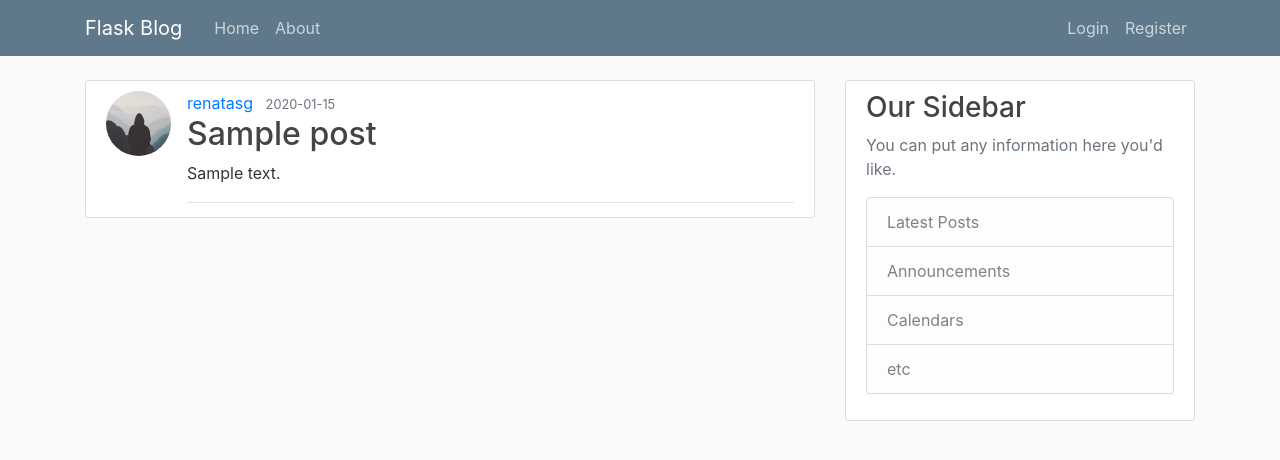
After one commit to rgo1991/renatasg-deploying, a Flask app: page /post/1 in a window 1280 px wide. The commit adds this page. Shown: the top 460 px of the page. Run offline with Flask 3, Linux system fonts and the light colour scheme; tables that the repository leaves empty hold one stand-in row (values such as "Sample post").

Commit message:
update and delete posts

```diff
--- a/main/__init__.py
+++ b/main/__init__.py
@@ -7,8 +7,8 @@ app = Flask(__name__)
 #Secret key is used to sign session cookies for protection against cookie data tampering
 app.config['SECRET_KEY'] = '41570e8b023610560c5c76480ac34c7b'
 app.config['SQLALCHEMY_DATABASE_URI'] = 'sqlite:///site.db'
-db = SQLAlchemy(app)
-app.app_context().push()
+db = SQLAlchemy(app) # create db instance
+app.app_context().push() # needed for SQLalchemy to create db. Got from internet myself
 bcrypt = Bcrypt(app)
 login_manager = LoginManager(app)
 login_manager.login_view = 'login' # redirect user to login page if they user /account url manually and are not logged in
--- a/main/routes.py
+++ b/main/routes.py
@@ -1,5 +1,5 @@
-from flask import render_template, url_for, flash, redirect, request
-from main.forms import RegistrationForm, LoginForm, UpdateAccountForm
+from flask import render_template, url_for, flash, redirect, request, abort
+from main.forms import RegistrationForm, LoginForm, UpdateAccountForm, PostForm
 from main.models import User, Post
 from main import app, db, bcrypt
 from flask_login import login_user, current_user, logout_user, login_required
@@ -8,29 +8,17 @@ import os
 from PIL import Image
 
 
-posts = [
-    {
-        'author': '123',
-        'title': '123',
-        'content': '123',
-        'date_posted': '123'
-    },
-    {
-        'author': '123',
-        'title': '123',
-        'content': '123',
-        'date_posted': '123'
-    }
-]
-
 @app.route("/")
 @app.route("/home")
 def home():
+    posts = Post.query.all()
     return render_template('home.html', posts=posts)
+
 
 @app.route("/about")
 def about():
     return render_template('about.html', title='About')
+
 
 #define the register function. That accepts POST and GET html requests from users (allows user to submit things via the form)
 @app.route("/register",  methods=['GET', 'POST'])
@@ -66,22 +54,25 @@ def login():
             flash('Login Unsuccessful. Please check email and password', 'danger')
     return render_template('login.html', title='Login', form=form)
 
+
 @app.route("/logout")
 def logout():
     logout_user()
     return redirect(url_for('home'))
 
-
+# Save a picture that the user uploads to the profile_pics dir
 def save_picture(form_picture):
     random_hex = secrets.token_hex(8)
-    _, f_ext = os.path.splitext(form_picture.filename)
-    picture_fn = random_hex + f_ext
-    picture_path = os.path.join(app.root_path, 'static/profile_pics', picture_fn)
+    _, f_ext = os.path.splitext(form_picture.filename) # Get file extension
+    picture_fn = random_hex + f_ext # create new file name from random hex + extension
+    picture_path = os.path.join(app.root_path, 'static/profile_pics', picture_fn) # create full path to file name
 
+    # Resize pic once its uploaded
     output_size = (125, 125)
     i = Image.open(form_picture)
     i.thumbnail(output_size)
 
+    # Save it
     i.save(picture_path)
     return picture_fn
 
@@ -91,7 +82,9 @@ def save_picture(form_picture):
 @login_required # Route only displays if the user is logged in
 def account():
     form = UpdateAccountForm()
+    # If the update account form passes validation in that new values dont exist in db then update the current user values
     if form.validate_on_submit():
+        # if the user also ulaoded a picture then save pic using function and set it as user profile pic
         if form.picture.data:
             picture_file = save_picture(form.picture.data)
             current_user.image_file = picture_file
@@ -100,8 +93,61 @@ def account():
         db.session.commit()
         flash('Your account has been updated', 'success')
         return redirect(url_for('account'))
+    # Display current user info in the form
     elif request.method == 'GET':
         form.username.data = current_user.username
         form.email.data = current_user.email
+    # Set user profile pic to current_user.image_file
     image_file = url_for('static', filename='profile_pics/' + current_user.image_file)
+    # Return the account.html template for this page
     return render_template('account.html', title='Account', image_file=image_file, form=form)
+
+
+@app.route("/post/new", methods=['GET', 'POST'])
+@login_required
+def new_post():
+    form = PostForm()
+    if form.validate_on_submit():
+        post = Post(title=form.title.data, content=form.content.data, author=current_user)
+        db.session.add(post)
+        db.session.commit()
+        flash('Your Post has been submited', 'success')
+        return redirect(url_for('home'))
+    return render_template('create_post.html', title='New Post', form=form, legend='New Post')
+
+
+@app.route("/post/<int:post_id>")
+def post(post_id):
+    post = Post.query.get_or_404(post_id)
+    return render_template('post.html', title=post.title, post=post)
+
+
+@app.route("/post/<int:post_id>/update", methods=['GET', 'POST'])
+@login_required
+def update_post(post_id):
+    post = Post.query.get_or_404(post_id)
+    if post.author != current_user:
+        abort(403)
+    form = PostForm()
+    if form.validate_on_submit():
+        post.title = form.title.data
+        post.content = form.content.data
+        db.session.commit()
+        flash('Your Post has been updated', 'success')
+        return redirect(url_for('post', post_id=post.id))
+    elif request.method == 'GET':
+        form.title.data = post.title
+        form.content.data = post.content
+    return render_template('create_post.html', title='Update Post', form=form, legend='Update Post')
+
+
+@app.route("/post/<int:post_id>/delete", methods=['POST'])
+@login_required
+def delete_post(post_id):
+    post = Post.query.get_or_404(post_id)
+    if post.author != current_user:
+        abort(403)
+    db.session.delete(post)
+    db.session.commit()
+    flash('Your Post has been deleted', 'success')
+    return redirect(url_for('home'))
--- a/main/templates/layout.html
+++ b/main/templates/layout.html
@@ -34,6 +34,7 @@
             <div class="navbar-nav">
                 {% if current_user.is_authenticated %}
                     <a class="nav-item nav-link" href="{{ url_for('account')}}">Account</a>
+                    <a class="nav-item nav-link" href="{{ url_for('new_post')}}">New Post</a>
                     <a class="nav-item nav-link" href="{{ url_for('logout')}}">Logout</a>
                 {% else %}
                     <a class="nav-item nav-link" href="{{ url_for('login')}}">Login</a>
--- /dev/null
+++ b/main/templates/post.html
@@ -0,0 +1,40 @@
+{% extends "layout.html" %}
+{% block content %}
+    <article class="media content-section">
+      <img class="rounded-circle article-img" src="{{ url_for('static', filename='profile_pics/' + post.author.image_file) }}">
+      <div class="media-body">
+        <div class="article-metadata">
+          <a class="mr-2" href="#">{{ post.author.username }}</a>
+          <small class="text-muted">{{ post.date_posted.strftime('%Y-%m-%d') }}</small>
+          <div>
+          {% if post.author == current_user %}
+              <a class="btn btn-secondary btn-sm mt-1 mb-1" href="{{ url_for('update_post', post_id = post.id) }}">Update Post</a>
+              <button type="button" class="btn btn-danger btn-sm m-1"  data-toggle="modal" data-target="#deleteModal">Delete</button>
+          {% endif %}
+          </div>
+        <h2 class="article-title">{{ post.title }}</h2>
+        <p class="article-content">{{ post.content }}</p>
+        </div>
+      </div>
+    </article>
+    <!-- Modal -->
+    <div class="modal fade" id="deleteModal" tabindex="-1" role="dialog" aria-labelledby="deleteModalLabel" aria-hidden="true">
+      <div class="modal-dialog" role="document">
+        <div class="modal-content">
+          <div class="modal-header">
+            <h5 class="modal-title" id="deleteModalLabel">Delete Post?</h5>
+            <button type="button" class="close" data-dismiss="modal" aria-label="Close">
+              <span aria-hidden="true">&times;</span>
+            </button>
+          </div>
+          <div class="modal-footer">
+            <button type="button" class="btn btn-secondary" data-dismiss="modal">Close</button>
+            <form action="{{ url_for('delete_post', post_id=post.id) }}" method="POST">
+              <input class="btn btn-danger" type="submit" value="Delete">
+
+            </form>
+          </div>
+        </div>
+      </div>
+    </div>
+{% endblock content %}
```
Also changed, not shown: main/forms.py (+7 -1 lines), main/templates/create_post.html (added, +40 -0 lines), main/templates/home.html (+4 -3 lines), var/main-instance/site.db.
